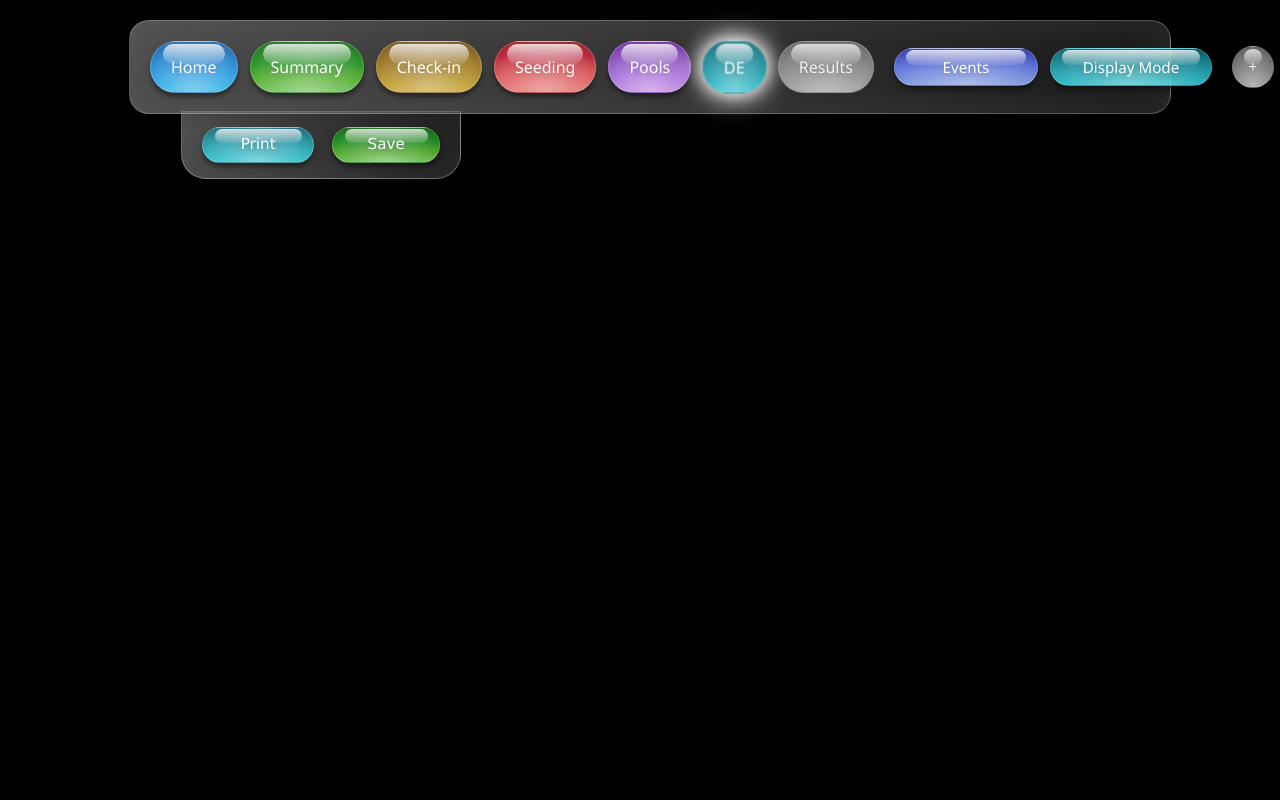
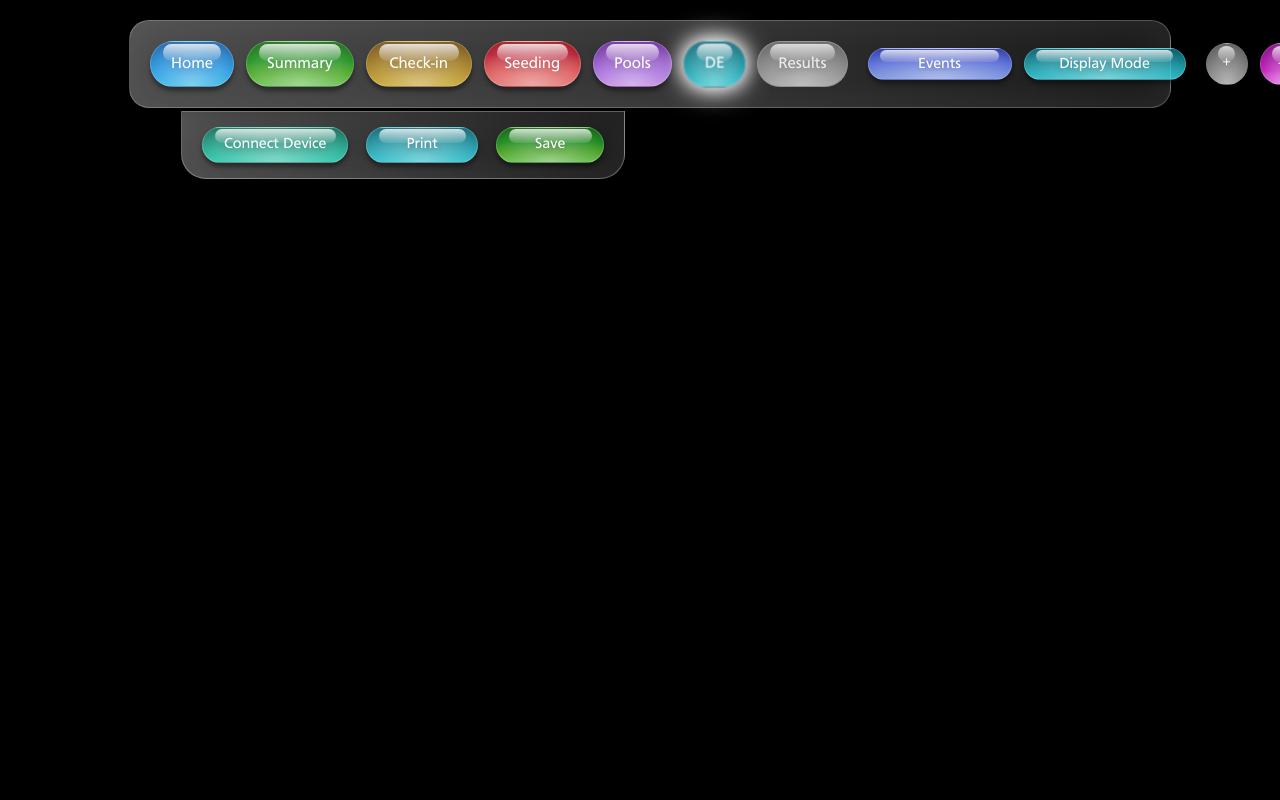
Before and after one commit to DS-2-dev/fencingapp, a Flask app: page /de in a window 1280 px wide. Run offline with Flask 3, Linux system fonts and the light colour scheme; some web fonts are replaced.

Commit message:
legalnotice

```diff
--- a/static/de.js
+++ b/static/de.js
@@ -221,6 +221,24 @@
   } catch (e) {}
   // Populate DE cards stack by reusing the same fencer card markup used on Check-in
   if (!container) return;
+
+  // Persistent win glow: any `.score-input` with the winning score (15)
+  // keeps the `score-input-win` class until the user clears or changes it.
+  container.addEventListener('input', function(e) {
+    try {
+      const tgt = e.target;
+      if (!tgt || !tgt.classList) return;
+      if (!tgt.classList.contains('score-input')) return;
+      const v = (tgt.value || '').toString().trim();
+      const n = parseInt(v, 10);
+      if (!isNaN(n) && n === 15) {
+        tgt.classList.add('score-input-win');
+        tgt.classList.remove('score-input-error');
+      } else {
+        tgt.classList.remove('score-input-win');
+      }
+    } catch (err) { /* ignore */ }
+  });
 
   // Propagation slots for building next-round advancing pairs
   // Keyed by slot index (0..), holds entries from two source pairs
--- a/static/nav-style.css
+++ b/static/nav-style.css
@@ -350,7 +350,7 @@
   border-radius: 9999px;
   box-shadow: 0 4px 4px rgba(0, 0, 0, 0.4);
   color: white;
-  font-family: 'Frutiger', "Lucida Grande", "Lucida Sans Unicode", "Segoe UI", system-ui, sans-serif;
+  font-family: 'Frutiger', sans-serif;
   font-weight: 700;
   text-shadow: 0 2px 0.5em rgba(0, 0, 0, 0.2);
   cursor: pointer;
--- a/static/pools.js
+++ b/static/pools.js
@@ -452,7 +452,7 @@
       let html = `<!doctype html><html><head><meta charset="utf-8"><title>Pool Sheets</title>`;
       html += `<style>
         /* Black & white print-friendly styles */
-        body{font-family: Arial, Helvetica, sans-serif; color:#000; background:#fff; margin:18px; -webkit-print-color-adjust:exact; print-color-adjust:exact}
+        body{font-family: 'Frutiger', sans-serif; color:#000; background:#fff; margin:18px; -webkit-print-color-adjust:exact; print-color-adjust:exact}
         h2{margin:6px 0 8px 0; font-size:18px}
         .pool{page-break-inside:avoid; margin-bottom:28px; padding:12px; border:1px solid #000}
         .fencer-list{display:block; margin-bottom:10px}
@@ -462,7 +462,7 @@
         .pairings{margin-top:12px}
         .pairing{margin-bottom:10px; padding-bottom:6px; border-bottom:1px dashed #000}
         .pairing-title{font-weight:700}
-        .pairing-score{margin-top:6px; font-family: monospace}
+        .pairing-score{margin-top:6px; font-family: 'Frutiger', sans-serif}
         .page-controls{margin-bottom:12px}
         /* Ensure blacked-out cells and any inline backgrounds print as solid */
         td[style*="background"]{ background:#000 !important; color:#fff !important; -webkit-print-color-adjust:exact; print-color-adjust:exact }
--- a/static/style.css
+++ b/static/style.css
@@ -1,14 +1,6 @@
 @font-face {
   font-family: 'Frutiger';
-  src: url('/static/frutiger.tff') format('truetype');
-  font-weight: 100 900;
-  font-style: normal;
-  font-display: swap;
-}
-
-@font-face {
-  font-family: 'Neutron';
-  src: url('/static/neutrond.ttf') format('truetype');
+  src: url('/frutiger/Frutiger.ttf') format('truetype');
   font-weight: 100 900;
   font-style: normal;
   font-display: swap;
@@ -20,7 +12,7 @@
   background-size: cover;
   background-position: center;
   background-repeat: no-repeat;
-  font-family: 'Frutiger', 'Segoe UI', system-ui, -apple-system, 'Segoe UI', Roboto, 'Helvetica Neue', Arial, sans-serif;
+  font-family: 'Frutiger', sans-serif;
   margin: 0;
   padding: 0;
   display: flex;
@@ -158,7 +150,7 @@
   border-radius: 9999px;
   box-shadow: 0 4px 4px rgba(0, 0, 0, 0.4);
   color: var(--fg);
-  font-family: "Lucida Grande", "Lucida Sans Unicode", "Segoe UI", system-ui, sans-serif;
+  font-family: 'Frutiger', sans-serif;
   font-weight: 700;
   text-shadow: 0 2px 0.5em rgba(0, 0, 0, 0.25);
   cursor: pointer;
@@ -301,7 +293,7 @@
   font-size: 1.6rem;
   color: white;
   font-weight: 700;
-  font-family: "Segoe UI", sans-serif;
+  font-family: 'Frutiger', sans-serif;
   text-shadow: 0 1px 2px rgba(0, 0, 0, 0.2); /* matches button text */
   display: flex;
   justify-content: center;
@@ -356,7 +348,7 @@
   justify-content: center;
   align-items: center;
   position: relative;
-  font-family: "Segoe UI", sans-serif;
+  font-family: 'Frutiger', sans-serif;
   font-weight: 700;
   color: var(--fg);
   text-shadow: 0 1px 2px rgba(0, 0, 0, 0.2);
@@ -409,7 +401,7 @@
 .glass-menu-bar .top-row,
 .glass-menu-bar .main-buttons,
 .glass-menu-bar .nav-btn {
-  font-family: 'Frutiger', 'Segoe UI', system-ui, -apple-system, Roboto, 'Helvetica Neue', Arial, sans-serif;
+  font-family: 'Frutiger', sans-serif;
 }
 
 /* Compute left so the sub-bars line up with the menu's left edge plus the
--- a/templates/de.html
+++ b/templates/de.html
@@ -3,6 +3,7 @@
 
   <!-- DE sub-bar: Connect Device | Print | Save -->
   <div class="de-bar">
+    <button class="frutiger-aero-button connect-device-btn" type="button">Connect Device</button>
     <button class="frutiger-aero-button print-btn">Print</button>
     <button class="frutiger-aero-button save-btn">Save</button>
   </div>
```
Also changed, not shown: README.md.
